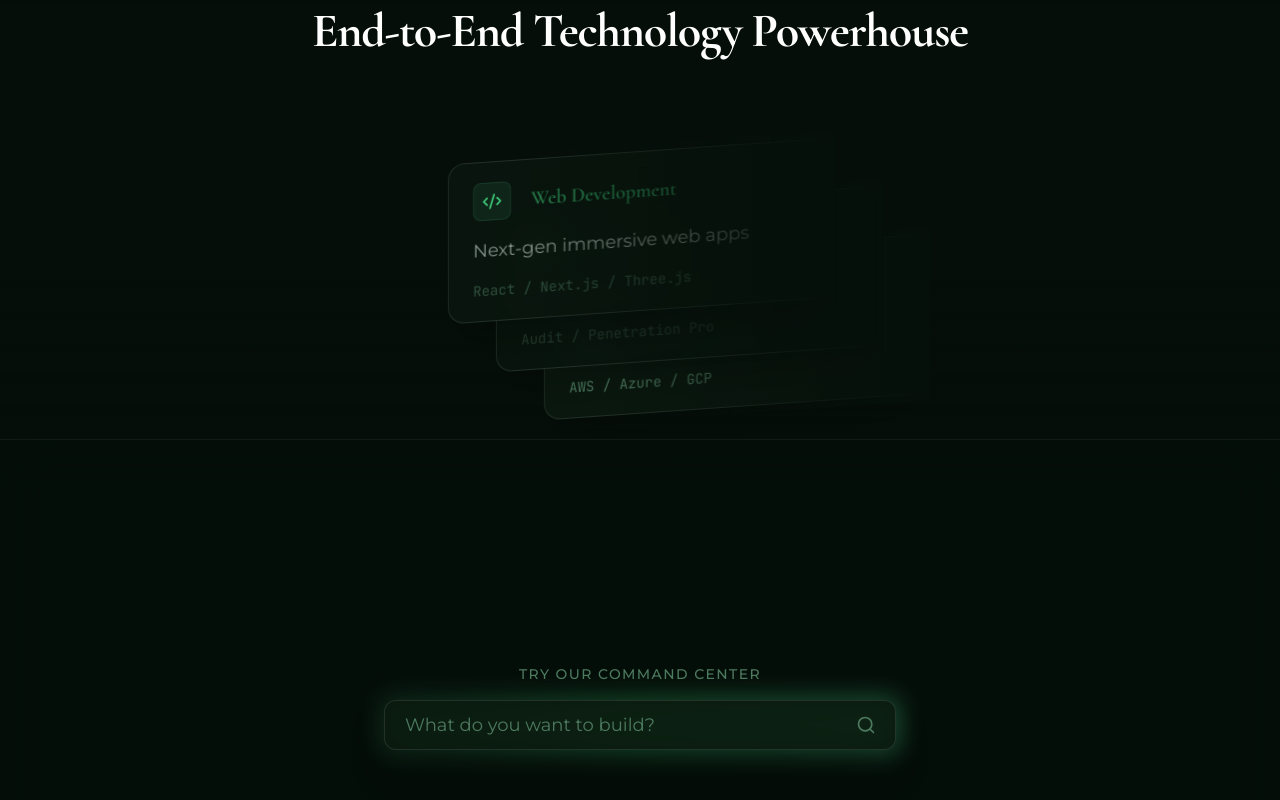
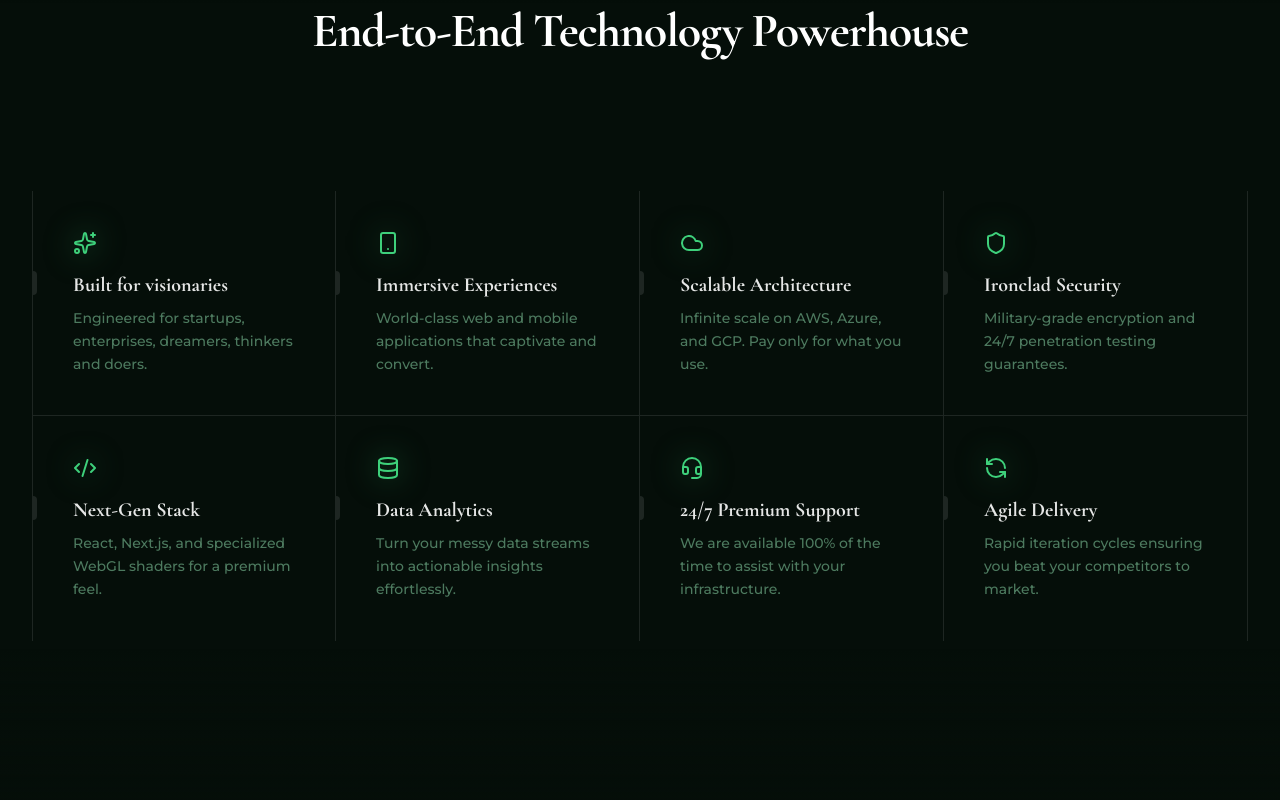
Before and after one commit to NishanRosary/AN-ERA, a React (Create React App) app in the folder frontend/: page / in a window 1280 px wide. Shown: the part 957-1757 px from the top of the page. Built offline with nearby package versions, Linux system fonts and the light colour scheme.

Commit message:
Redesigned the feature section UI

```diff
--- a/frontend/src/components/Features.js
+++ b/frontend/src/components/Features.js
@@ -1,67 +1,96 @@
 import React from "react";
 import { cn } from "../lib/utils";
-import { Sparkles, Code2, Shield, Cloud, Smartphone, Database } from "lucide-react";
+import {
+    Code2,
+    Cloud,
+    Shield,
+    Smartphone,
+    Database,
+    Headset,
+    RefreshCcw,
+    Sparkles
+} from "lucide-react";
 
-function DisplayCard({
-    className,
-    icon = <Sparkles className="size-4 text-accent" />,
-    title = "Featured",
-    description = "Discover amazing content",
-    date = "Just now",
-    iconClassName = "text-accent",
-    titleClassName = "text-accent",
-}) {
+export function Features() {
+    const features = [
+        {
+            title: "Built for visionaries",
+            description: "Engineered for startups, enterprises, dreamers, thinkers and doers.",
+            icon: <Sparkles className="w-6 h-6" />,
+        },
+        {
+            title: "Immersive Experiences",
+            description: "World-class web and mobile applications that captivate and convert.",
+            icon: <Smartphone className="w-6 h-6" />,
+        },
+        {
+            title: "Scalable Architecture",
+            description: "Infinite scale on AWS, Azure, and GCP. Pay only for what you use.",
+            icon: <Cloud className="w-6 h-6" />,
+        },
+        {
+            title: "Ironclad Security",
+            description: "Military-grade encryption and 24/7 penetration testing guarantees.",
+            icon: <Shield className="w-6 h-6" />,
+        },
+        {
+            title: "Next-Gen Stack",
+            description: "React, Next.js, and specialized WebGL shaders for a premium feel.",
+            icon: <Code2 className="w-6 h-6" />,
+        },
+        {
+            title: "Data Analytics",
+            description: "Turn your messy data streams into actionable insights effortlessly.",
+            icon: <Database className="w-6 h-6" />,
+        },
+        {
+            title: "24/7 Premium Support",
+            description: "We are available 100% of the time to assist with your infrastructure.",
+            icon: <Headset className="w-6 h-6" />,
+        },
+        {
+            title: "Agile Delivery",
+            description: "Rapid iteration cycles ensuring you beat your competitors to market.",
+            icon: <RefreshCcw className="w-6 h-6" />,
+        },
+    ];
+
     return (
-        <div
-            className={cn(
-                "relative flex h-40 w-[24rem] -skew-y-[4deg] select-none flex-col justify-between rounded-2xl border border-white/10 bg-surface/80 backdrop-blur-md px-6 py-5 transition-all duration-700 after:absolute after:-right-1 after:top-[-5%] after:h-[110%] after:w-[20rem] after:bg-gradient-to-l after:from-background after:to-transparent after:content-[''] hover:border-accent/40 hover:bg-card [&>*]:flex [&>*]:items-center [&>*]:gap-2 shadow-2xl",
-                className
-            )}
-        >
-            <div>
-                <span className="relative inline-flex items-center justify-center rounded-lg bg-primary/20 p-2 border border-primary/30">
-                    {icon}
-                </span>
-                <p className={cn("text-xl font-heading font-semibold ml-3", titleClassName)}>{title}</p>
-            </div>
-            <p className="text-lg text-foreground/90 whitespace-nowrap">{description}</p>
-            <p className="text-sm font-mono text-muted-foreground">{date}</p>
+        <div className="grid grid-cols-1 md:grid-cols-2 lg:grid-cols-4 relative z-10 py-10 max-w-7xl mx-auto">
+            {features.map((feature, index) => (
+                <Feature key={feature.title} {...feature} index={index} />
+            ))}
         </div>
     );
 }
 
-export function Features({ cards }) {
-    const defaultCards = [
-        {
-            title: "Web Development",
-            description: "Next-gen immersive web apps",
-            date: "React / Next.js / Three.js",
-            icon: <Code2 className="size-5 text-accent" />,
-            className: "[grid-area:stack] hover:-translate-y-10 z-[3] before:absolute before:inset-0 before:rounded-2xl before:bg-background/40 hover:before:opacity-0 before:transition-opacity before:duration-700 hover:scale-105",
-        },
-        {
-            title: "Cybersecurity",
-            description: "Enterprise-grade protection",
-            date: "Audit / Penetration Pro",
-            icon: <Shield className="size-5 text-emerald-light" />,
-            className: "[grid-area:stack] translate-x-12 translate-y-12 hover:-translate-y-2 z-[2] before:absolute before:inset-0 before:rounded-2xl before:bg-background/60 hover:before:opacity-0 before:transition-opacity before:duration-700 hover:scale-105",
-        },
-        {
-            title: "Cloud Services",
-            description: "Infinite scalable infrastructure",
-            date: "AWS / Azure / GCP",
-            icon: <Cloud className="size-5 text-mint-flash" />,
-            className: "[grid-area:stack] translate-x-24 translate-y-24 hover:translate-y-10 z-[1] hover:scale-105",
-        },
-    ];
-
-    const displayCards = cards || defaultCards;
-
+const Feature = ({ title, description, icon, index }) => {
     return (
-        <div className="grid [grid-template-areas:'stack'] place-items-center opacity-100 animate-in fade-in-0 duration-700 perspective-[1000px]">
-            {displayCards.map((cardProps, index) => (
-                <DisplayCard key={index} {...cardProps} />
-            ))}
+        <div
+            className={cn(
+                "flex flex-col lg:border-r py-10 relative group/feature border-white/10 transition-colors duration-300",
+                (index === 0 || index === 4) && "lg:border-l border-white/10",
+                index < 4 && "lg:border-b border-white/10"
+            )}
+        >
+            {index < 4 && (
+                <div className="opacity-0 group-hover/feature:opacity-100 transition duration-500 absolute inset-0 h-full w-full bg-gradient-to-t from-accent/10 to-transparent pointer-events-none" />
+            )}
+            {index >= 4 && (
+                <div className="opacity-0 group-hover/feature:opacity-100 transition duration-500 absolute inset-0 h-full w-full bg-gradient-to-b from-accent/10 to-transparent pointer-events-none" />
+            )}
+            <div className="mb-4 relative z-10 px-10 text-accent group-hover/feature:text-mint-flash transition-colors duration-300 drop-shadow-[0_0_15px_rgba(62,207,122,0.5)]">
+                {icon}
+            </div>
+            <div className="text-xl font-heading font-bold mb-2 relative z-10 px-10">
+                <div className="absolute left-0 inset-y-0 h-6 group-hover/feature:h-8 w-1 rounded-tr-full rounded-br-full bg-white/10 group-hover/feature:bg-accent transition-all duration-300 origin-center" />
+                <span className="group-hover/feature:translate-x-2 transition duration-300 inline-block text-white/90">
+                    {title}
+                </span>
+            </div>
+            <p className="text-sm text-muted-foreground max-w-xs relative z-10 px-10 group-hover/feature:text-white/70 transition-colors duration-300 leading-relaxed font-medium">
+                {description}
+            </p>
         </div>
     );
-}
+};
```
